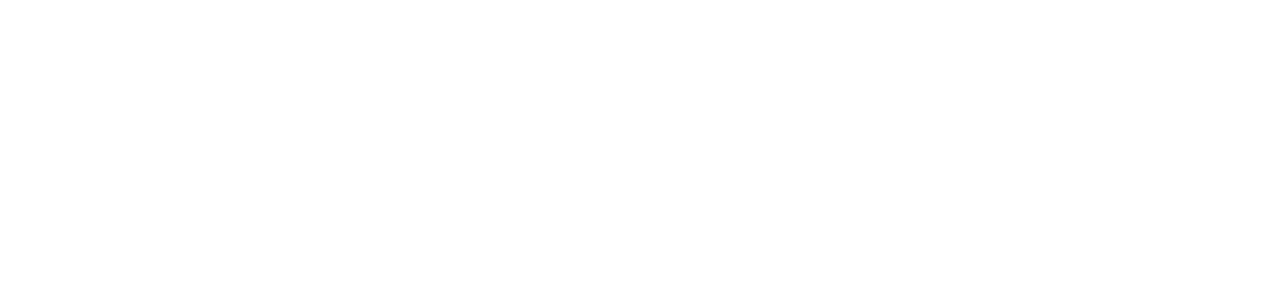
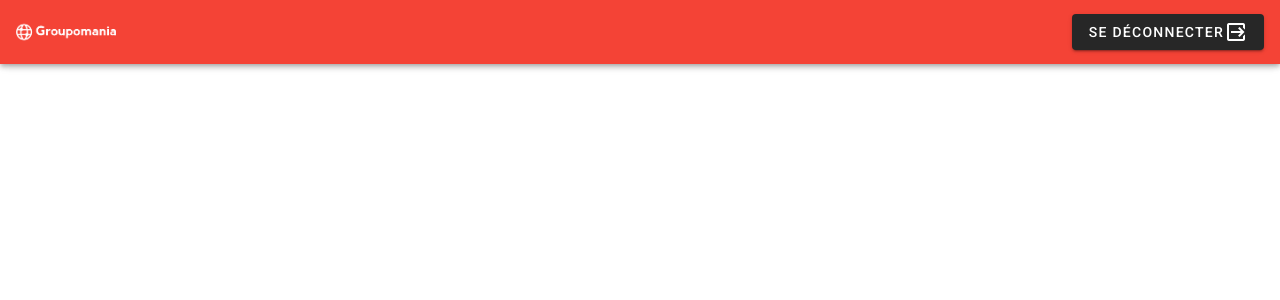
Before and after one commit to NaoDevWeb31/-NaomiMango_7_21072021, a Vue app in the folder frontend/: page /wall in a window 1280 px wide. Shown: the top 300 px of the page. Built offline with nearby package versions, Linux system fonts and the light colour scheme.

Commit message:
[NEW] Page de mur de posts basique

```diff
--- /dev/null
+++ b/frontend/src/components/HeaderLogged.vue
@@ -0,0 +1,44 @@
+<template>
+    <div class="header">
+        <!-- BARRE DE NAVIGATION -->
+        <v-app-bar
+        app
+        color="red"
+        dark
+        >
+        <!-- LOGO -->
+            <router-link to="../">
+                <div class="d-flex align-center">
+                    <v-img
+                    alt="Logo de l'entreprise Groupomania"
+                    class="shrink mr-2"
+                    contain
+                    src="../assets/icon-left-font-monochrome-white.png"
+                    transition="scale-transition"
+                    width="100"
+                    />
+                </div>
+            </router-link>
+            <v-spacer></v-spacer>
+            <!-- BOUTON INSCRIPTION -->
+                <div class="d-flex align-center">
+                    <v-btn v-on:click="deconnect()" color="dark">
+                        Se déconnecter
+                        <v-icon>mdi-logout-variant</v-icon>
+                    </v-btn>
+                </div>
+        </v-app-bar>
+    </div>
+</template>
+
+<script>
+export default {
+    name: "HeaderLogged",
+    methods: {
+        deconnect(){
+            localStorage.clear();
+            location.href = '../';
+        }
+    },
+}
+</script>
--- a/frontend/src/router/index.js
+++ b/frontend/src/router/index.js
@@ -3,6 +3,7 @@
 import Home from '../views/Home.vue'
 import Login from '../views/Login.vue'
 import Signup from '../views/Signup.vue'
+import Wall from '../views/Wall.vue'
 
 Vue.use(VueRouter)
 
@@ -23,6 +24,11 @@
     component: Signup
   },
   {
+    path: '/wall',
+    name: 'Wall',
+    component: Wall
+  },
+  {
     path: '/about',
     name: 'About',
     // route level code-splitting
--- /dev/null
+++ b/frontend/src/views/Wall.vue
@@ -0,0 +1,16 @@
+<template>
+    <v-container>
+        <HeaderLogged/>
+    </v-container>
+</template>
+
+<script>
+import HeaderLogged from '../components/HeaderLogged.vue'
+
+export default {
+    name: 'Wall',
+    components: {
+        HeaderLogged,
+    },
+}
+</script>
```
